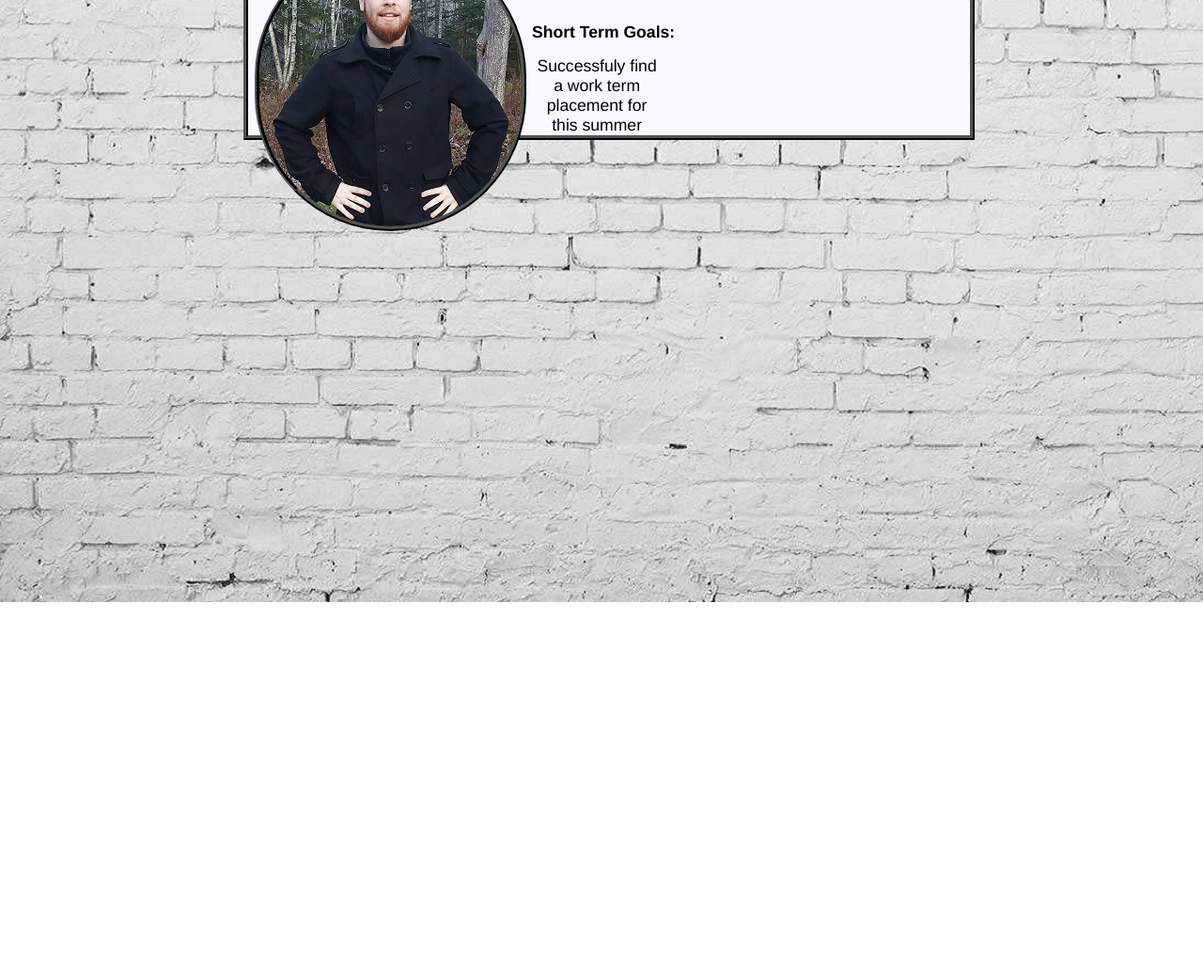
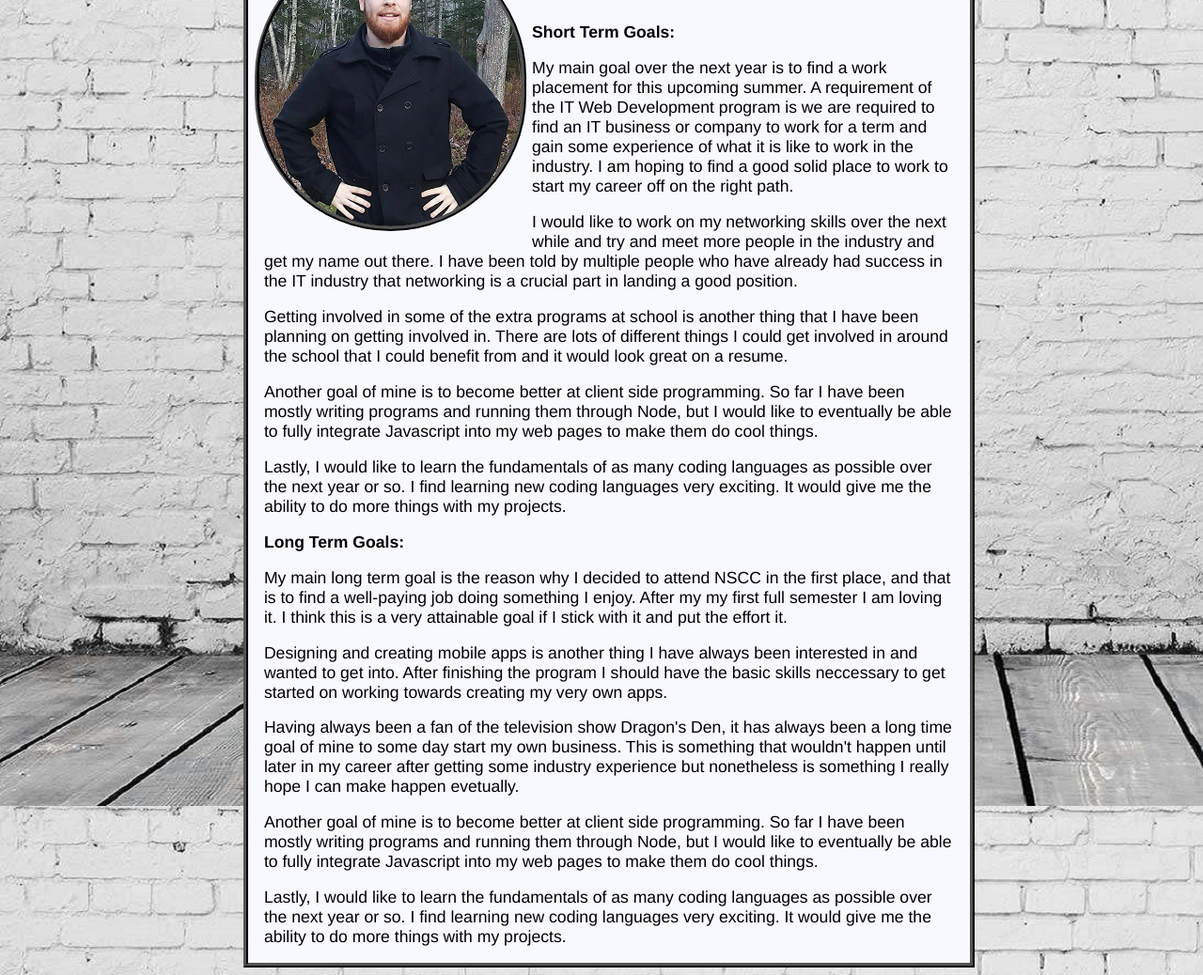
Before and after one commit to dangreen-webdev/w0274635.github.io, a plain HTML site: page My Goals.html in a window 1280 px wide. Shown: the part 159-1197 px from the top of the page at 94% size. Before the commit the page ends 800 px from the top, so only its background shows below. Drawn offline with Linux system fonts and the light colour scheme.

Commit message:
version1

```diff
--- a/My Goals.html
+++ b/My Goals.html
@@ -11,7 +11,7 @@
         <li><a href="index.html">Home</a></li>
         <li><a href="Contact%20Me.html">Contact</a></li>
         <li><a href="My%20Goals.html" class="active">Goals</a></li>
-        <li><a href="My%20Skills.html">Skills</a></li>
+        <li><a href="My%20Skills.html" >Skills</a></li>
         <li><a href="Resume.html">Resume</a></li>
     </ul>
 </nav>
@@ -23,10 +23,55 @@
 
     <section>
         <h1 class="mainheader">My Goals</h1>
-            <h2 class="maincontentlast"> Short Term Goals:</h2>
-                <ul>
-                    <li class="maincontentlast">Successfuly find a work term placement for this summer</li>
-                </ul>
+
+        <h2 class="maincontent">Short Term Goals:</h2>
+
+        <p class="maincontent">My main goal over the next year is to find a work placement for this upcoming
+        summer. A requirement of the IT Web Development program is we are required to find an IT business or company
+        to work for a term and gain some experience of what it is like to work in the industry. I am hoping
+        to find a good solid place to work to start my career off on the right path. </p>
+
+        <p class="maincontent">I would like to work on my networking skills over the next while and try and meet
+        more people in the industry and get my name out there. I have been told by multiple people who have already
+        had success in the IT industry that networking is a crucial part in landing a good position.</p>
+
+        <p class="maincontent">Getting involved in some of the extra programs at school is another thing that
+        I have been planning on getting involved in. There are lots of different things I could get involved
+        in around the school that I could benefit from and it would look great on a resume.</p>
+
+        <p class="maincontent">Another goal of mine is to become better at client side programming. So far
+        I have been mostly writing programs and running them through Node, but I would like to eventually
+        be able to fully integrate Javascript into my web pages to make them do cool things. </p>
+
+        <p class="maincontent">Lastly, I would like to learn the fundamentals of as many coding languages
+        as possible over the next year or so. I find learning new coding languages very exciting. It would give
+            me the ability to do more things with my projects. </p>
+
+
+        <h2 class="maincontent">Long Term Goals:</h2>
+
+        <p class="maincontent">My main long term goal is the reason why I decided to attend NSCC in the first
+        place, and that is to find a well-paying job doing something I enjoy. After my my first
+            full semester I am loving it. I think this is a very attainable
+        goal if I stick with it and put the effort it.</p>
+
+        <p class="maincontent">Designing and creating mobile apps is another thing I have always been
+        interested in and wanted to get into. After finishing the program I should have the basic skills
+        neccessary to get started on working towards creating my very own apps. </p>
+
+        <p class="maincontent">Having always been a fan of the television show Dragon's Den, it has always been
+        a long time goal of mine to some day start my own business. This is something that wouldn't happen
+        until later in my career after getting some industry experience but nonetheless is something
+        I really hope I can make happen evetually. </p>
+
+        <p class="maincontent">Another goal of mine is to become better at client side programming. So far
+            I have been mostly writing programs and running them through Node, but I would like to eventually
+            be able to fully integrate Javascript into my web pages to make them do cool things. </p>
+
+        <p class="maincontent">Lastly, I would like to learn the fundamentals of as many coding languages
+            as possible over the next year or so. I find learning new coding languages very exciting. It would give
+            me the ability to do more things with my projects. </p>
+
     </section>
 </main>
 
--- a/style.css
+++ b/style.css
@@ -26,6 +26,11 @@ body > div > header {
 border: none;
     display: flex;
 }
+
+.goals {width: 45%;
+margin-left: 25%;
+border:none;
+font-family: helvetica}
 
 .picdiv {width: 500px;}
 
```
